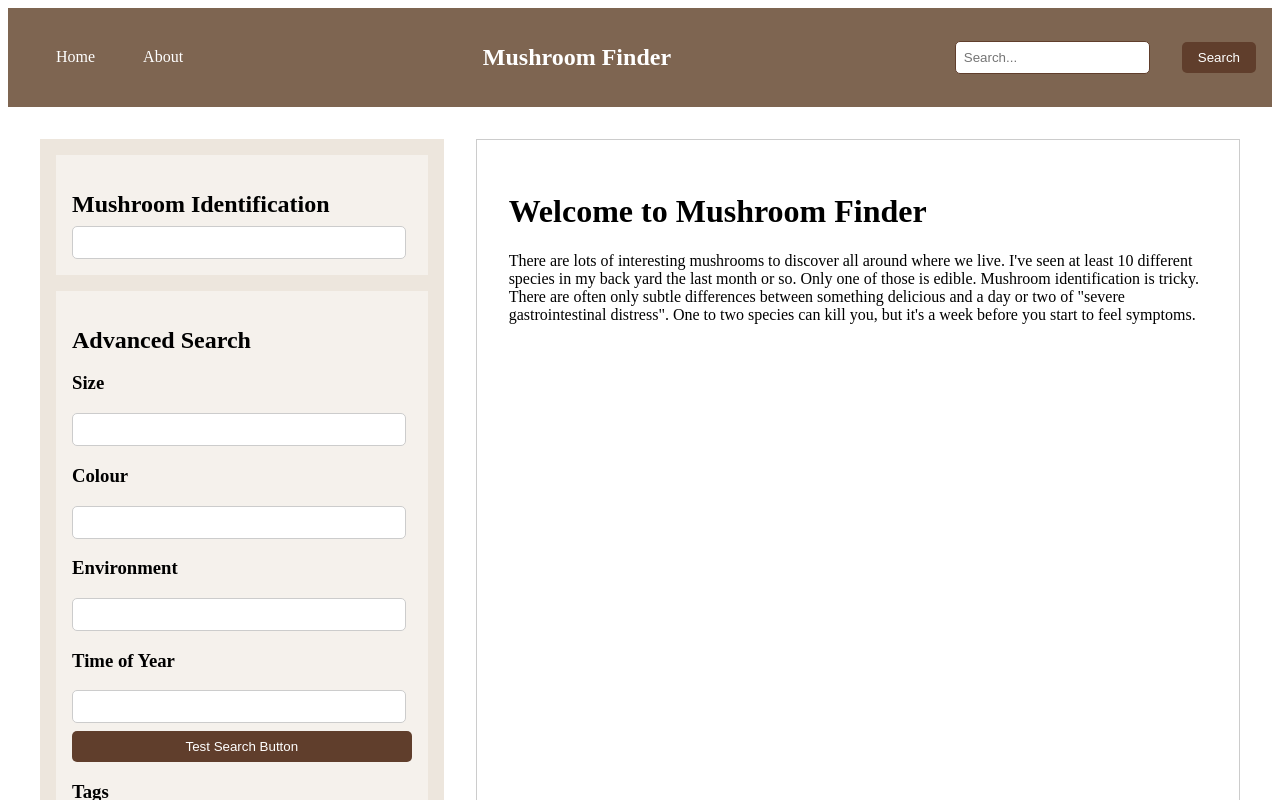
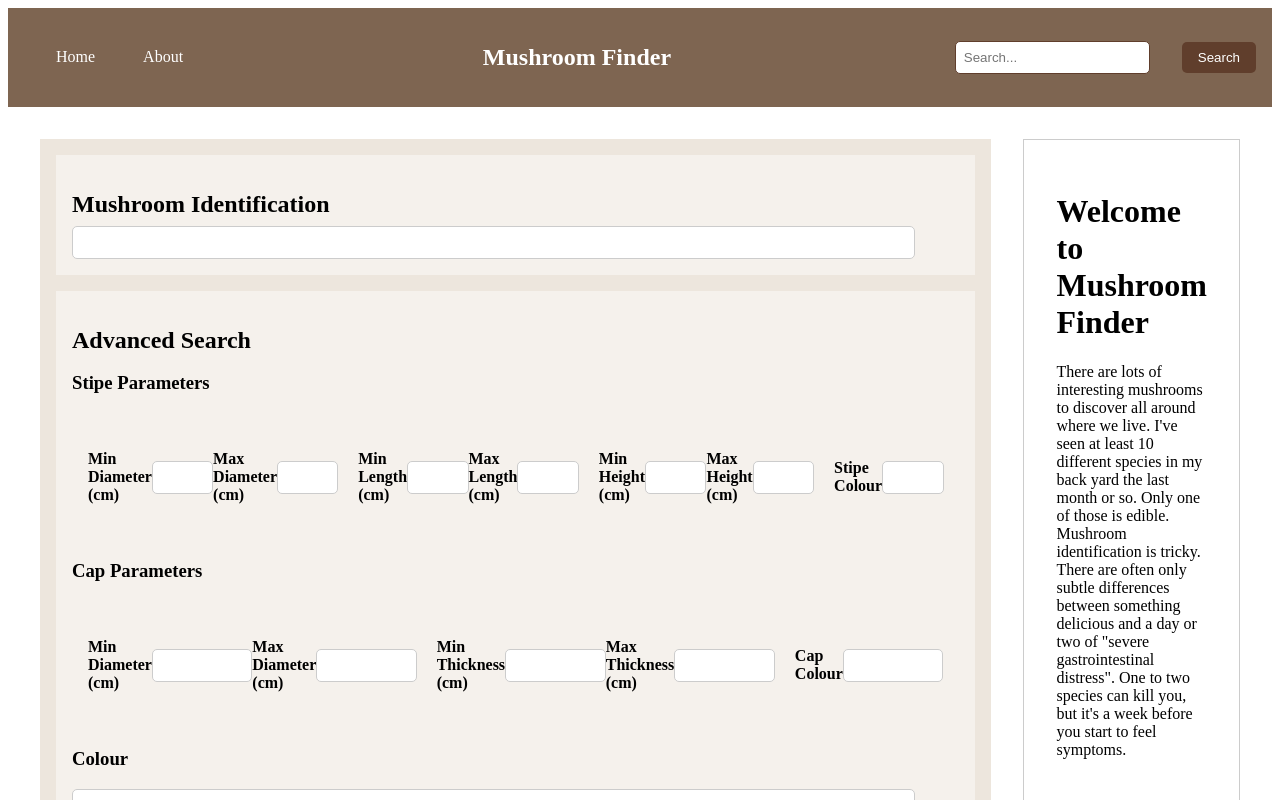
Before and after one commit to kloudsoft91/mushroom_db_app, a Nuxt app: page / in a window 1280 px wide. Shown: the top 800 px of the page. Built offline with nearby package versions, Linux system fonts and the light colour scheme.

Commit message:
Reworked filter script & some data fields. Added some inputs

```diff
--- a/data/sampledata.js
+++ b/data/sampledata.js
@@ -13,10 +13,13 @@ export default [
     "nz_books": "A Field Guide to the Fungi of New Zealand by E.J.H. Corner and P.D. Orton",
     "edibility": "Edible when young and fresh. However, it is not recommended to consume alcohol within a few hours before or after eating this mushroom due to potential adverse reactions.",
     "stipe_features": {
-      "diameter": "1-3 cm",
-      "colour": "White",
-      "length": "10-40 cm",
-      "height": "N/A",
+      "diameter_min": 1,
+      "diameter_max": 3,
+      "colour": ["White"],
+      "length_min": 10,
+      "length_max": 40,
+      "height_min": null,
+      "height_max": null,
       "bruising_colour": "No significant bruising",
       "volva_ring": "No volva, ring, or veil present"
     },
@@ -26,10 +29,12 @@ export default [
     },
     "spore_colour": "Black",
     "cap_features": {
-      "colour": "White, covered in shaggy scales",
+      "colour": ["White"],
       "texture": "Slightly rough",
-      "diameter": "3-10 cm",
-      "thickness": "N/A",
+      "diameter_min": 3,
+      "diameter_max": 10,
+      "thickness_min": null,
+      "thickness_max": null,
       "shape": "Elongated and bullet-shaped when young, opening up and becoming wavy at maturity"
     },
     "environment": "Commonly found in grassy areas, lawns, and meadows, as well as along roadsides and waste areas.",
@@ -53,10 +58,13 @@ export default [
     "nz_books": "Not listed in the provided NZ books.",
     "edibility": "Highly toxic, and consumption can lead to severe poisoning.",
     "stipe_features": {
-      "diameter": "1-2 cm",
-      "colour": "White",
-      "length": "8-15 cm",
-      "height": "5-20 cm",
+      "diameter_min": 1,
+      "diameter_max": 2,
+      "colour": ["White"],
+      "length_min": 8,
+      "length_max": 15,
+      "height_min": 5,
+      "height_max": 20,
       "bruising_colour": "No significant bruising",
       "volva_ring": "Has a volva at the base of the stipe, and a distinctive ring on the upper part."
     },
@@ -66,10 +74,12 @@ export default [
     },
     "spore_colour": "White",
     "cap_features": {
-      "colour": "Bright red to orange with white to yellow warts",
+      "colour": ["Red", "Orange", "White", "Yellow"],//"Bright red to orange with white to yellow warts",
       "texture": "Covered in warts",
-      "diameter": "10-20 cm",
-      "thickness": "N/A",
+      "diameter_min": 10,
+      "diameter_max": 20,
+      "thickness_min": null,
+      "thickness_max": null,
       "shape": "Convex, flattening with age"
     },
     "environment": "Often found in association with various trees, especially pines and birches.",
@@ -93,10 +103,13 @@ export default [
     "nz_books": "Not listed in the provided NZ books.",
     "edibility": "Not recommended for consumption due to its potential toxicity.",
     "stipe_features": {
-      "diameter": "1-3 cm",
-      "colour": "Yellowish-brown",
-      "length": "8-20 cm",
-      "height": "5-15 cm",
+      "diameter_min": 1,
+      "diameter_max": 3,
+      "colour": ["Yellow", "Brown"], //Yellowish-brown",
+      "length_min": 8,
+      "length_max": 20,
+      "height_min": 5,
+      "height_max": 15,
       "bruising_colour": "No significant bruising",
       "volva_ring": "No volva, but often has a fibrous ring on the upper part."
     },
@@ -106,10 +119,12 @@ export default [
     },
     "spore_colour": "Rust-brown",
     "cap_features": {
-      "colour": "Rusty-brown to orange",
+      "colour": ["Brown", "Orange"], //"Rusty-brown to orange",
       "texture": "Smooth or slightly fibrillose",
-      "diameter": "4-12 cm",
-      "thickness": "N/A",
+      "diameter_min": 4,
+      "diameter_max": 12,
+      "thickness_min": null,
+      "thickness_max": null,
       "shape": "Convex to broadly convex, often developing a central depression"
     },
     "environment": "Frequently found on dead wood, particularly logs and stumps.",
@@ -133,10 +148,13 @@ export default [
     "nz_books": "Not listed in the provided NZ books.",
     "edibility": "Psilocybe weraroa contains psilocybin and psilocin, which are psychoactive compounds. It is illegal to consume this mushroom in New Zealand.",
     "stipe_features": {
-      "diameter": "1-2 mm",
-      "colour": "White, often with a blueish coloration near the base",
-      "length": "5-15 cm",
-      "height": "5-15 cm",
+      "diameter_min": .1,
+      "diameter_max": .2,
+      "colour": ["White", "Blue"], //"White, often with a blueish coloration near the base",
+      "length_min": 5,
+      "length_max": 15,
+      "height_min": 5,
+      "height_max": 15,
       "bruising_colour": "Blueish bruising when handled",
       "volva_ring": "No volva, ring, or veil present"
     },
@@ -146,10 +164,12 @@ export default [
     },
     "spore_colour": "Purple-brown",
     "cap_features": {
-      "colour": "Brown to dark brown",
+      "colour": ["Brown"], //"Brown to dark brown",
       "texture": "Smooth",
-      "diameter": "0.5-2 cm",
-      "thickness": "N/A",
+      "diameter_min": .5,
+      "diameter_max": 2,
+      "thickness_min": null,
+      "thickness_max": null,
       "shape": "Conical to bell-shaped"
     },
     "environment": "Found in grassy areas, wood chips, and soils with rich organic matter.",
@@ -173,10 +193,13 @@ export default [
     "nz_books": "Not listed in the provided NZ books.",
     "edibility": "Not recommended for consumption due to the potential toxicity of some Lepiota species.",
     "stipe_features": {
-      "diameter": "0.5-1.5 cm",
-      "colour": "White",
-      "length": "5-15 cm",
-      "height": "10-25 cm",
+      "diameter_min": .5,
+      "diameter_max": 1.5,
+      "colour": ["White"],
+      "length_min": 5,
+      "length_max": 15,
+      "height_min": 10,
+      "height_max": 25,
       "bruising_colour": "No significant bruising",
       "volva_ring": "No volva, ring, or veil present"
     },
@@ -188,8 +211,10 @@ export default [
     "cap_features": {
       "colour": "Light brown to darker brown with darker scales",
       "texture": "Smooth",
-      "diameter": "5-15 cm",
-      "thickness": "N/A",
+      "diameter_min": 5,
+      "diameter_max": 15,
+      "thickness_min": null,
+      "thickness_max": null,
       "shape": "Bell-shaped, flattening with a central bump"
     },
     "environment": "Frequently found in grassy areas, pastures, and open woodlands.",
@@ -213,10 +238,13 @@ export default [
     "nz_books": "Not listed in the provided NZ books.",
     "edibility": "Not recommended for consumption due to the potential toxicity of some Cortinarius species.",
     "stipe_features": {
-      "diameter": "1-3 cm",
+      "diameter_min": 1,
+      "diameter_max": 3,
       "colour": "White with partial purple-brown veil",
-      "length": "5-15 cm",
-      "height": "8-20 cm",
+      "length_min": 5,
+      "length_max": 15,
+      "height_min": 8,
+      "height_max": 20,
       "bruising_colour": "No significant bruising",
       "volva_ring": "No volva, but often has a partial veil that leaves remnants on the stipe."
     },
@@ -228,8 +256,10 @@ export default [
     "cap_features": {
       "colour": "Purple to dark violet with fibrous texture",
       "texture": "Fibrous",
-      "diameter": "5-15 cm",
-      "thickness": "N/A",
+      "diameter_min": 5,
+      "diameter_max": 15,
+      "thickness_min": null,
+      "thickness_max": null,
       "shape": "Convex to flat"
     },
     "environment": "Often found in beech forests and other mixed woodlands.",
--- a/pages/index.vue
+++ b/pages/index.vue
@@ -23,12 +23,40 @@
         <aside class="filter-panel">
           <div id="mushroom-identification">
             <h2>Mushroom Identification</h2>
-            <input v-model="text">
+            <input v-model="text" @input="applyAllFilters">
           </div>
           <div id="advanced-search">
             <h2>Advanced Search</h2>
-            <h3>Size</h3>
-            <input v-model="text2">
+            <h3>Stipe Parameters</h3>
+            <div style="display: flex; justify-content: space-between; align-items: center;">
+            <h4>Min Diameter (cm)</h4>
+            <input v-model="minStipeDiam">
+            <h4>Max Diameter (cm)</h4>
+            <input v-model="maxStipeDiam" style="margin-right: 20px;">
+            <h4>Min Length (cm)</h4>
+            <input v-model="textLen1">
+            <h4>Max Length (cm)</h4>
+            <input v-model="textLen2" style="margin-right: 20px;">
+            <h4>Min Height (cm)</h4>
+            <input v-model="textHei1">
+            <h4>Max Height (cm)</h4>
+            <input v-model="textHei2" style="margin-right: 20px;">
+            <h4>Stipe Colour</h4>
+            <input v-model="textStiCol">
+            </div>
+            <h3>Cap Parameters</h3>
+            <div style="display: flex; justify-content: space-between; align-items: center;">
+            <h4>Min Diameter (cm)</h4>
+            <input v-model="textCapDiam1">
+            <h4>Max Diameter (cm)</h4>
+            <input v-model="textCapDiam2" style="margin-right: 20px;">
+            <h4>Min Thickness (cm)</h4>
+            <input v-model="textCapThi1">
+            <h4>Max Thickness (cm)</h4>
+            <input v-model="textCapThi2" style="margin-right: 20px;">
+            <h4>Cap Colour</h4>
+            <input v-model="textCapCol">
+            </div>
             <h3>Colour</h3>
             <input v-model="text3">
             <h3>Environment</h3>
@@ -37,11 +65,11 @@
             <input v-model="text5">
             <button @click="searchMushrooms">Test Search Button</button>
             <h3>Tags</h3>
-            <select v-model="selectedTags" multiple>
+            <select v-model="selectedTags" multiple @change="applyAllFilters">
               <option v-for="tag in availableTags" :key="tag" :value="tag">{{ capitalize(tag) }}</option>
             </select>
             <br>
-            <button @click="filterMushrooms">Apply Filters</button>
+            <button @click="applyAllFilters">Apply Filters</button>
           </div>
           <hr>
           <div id="mushroom-name">
@@ -54,7 +82,7 @@
                   <button>View Details</button>
                 </li>
               </ul>
-              <p v-else>No filter selected</p>
+              <p v-else>No Mushrooms Found</p>
           </div>
         </aside>
 
@@ -83,49 +111,85 @@
   const selectedTags = ref([]);
 
   const text = ref("");
-  const text2 = ref("");
+
+  const minStipeDiam = ref("");
+  const maxStipeDiam = ref("");
+
   const text3 = ref("");
   const text4 = ref("");
   const text5 = ref("");
 
-  //assign data to 'mushrooms' array
+  //Load data
   onMounted(() => {
     mushrooms.value = mushroomData;
+    //This will display all mushrooms in results initially
+    filteredMushrooms.value = mushrooms.value;
   });
 
-  //applies tag filters
-  const applyTagFilter = () => {
-    return mushrooms.value.filter((mushroom) =>
-    selectedTags.value.every((tag) => mushroom.tags.includes(tag))
-    );
+  //Tag Filter
+  const filterByTags = (data) => {
+    //if no input - no data change
+    if (selectedTags.value.length === 0) {
+      return data;
+    }
+    //otherwise filter by selected tag
+    return data.filter(mushroom =>
+      selectedTags.value.every(tag => mushroom.tags.includes(tag))
+      );
   };
 
-  //passes tag inputs to applyTagFilter
-  const filterMushrooms = () => {
-    //no tags selected -> display all mushrooms
-    if(selectedTags.value.length === 0){
-      filteredMushrooms.value = mushrooms.value;
-    } else{
-      filteredMushrooms.value = applyTagFilter();
+  //Name Filter
+  const filterByName = (data) => {
+    //if no input - no data change
+    if (!text.value) {
+      return data;
     }
+    //otherwise filter data by input against latin & common names
+    return data.filter(d =>
+      d.common_names.toLowerCase().includes(text.value.toLowerCase()) ||
+      d.latin_names.toLowerCase().includes(text.value.toLowerCase())
+      );
   };
 
-  //List of predefined tags
+  //Stipe Diameter Filter (can pretty much copy paste this for all other min/max int inputs)
+  const filterByStipeDiameter = (data, min, max) => {
+    //if no inputs - no data change
+    if(!min && !max){
+      return data;
+    }
+    //otherwise filter by stipe diameter
+    return data.filter(d => {
+      if (!d.stipe_features) return false;
+      //change string inputs to ints
+      const intMin = +min;
+      const intMax = +max;
+
+      //check & filter data within input range
+      let withinMin = min ? d.stipe_features.diameter_min >= intMin : true;
+      let withinMax = max ? d.stipe_features.diameter_min <= intMax : true;
+      return withinMin && withinMax;
+    })
+  }
+
+  //Apply all of the Filters (Have to decide when this is called
+  //currently called on filter button press, tag select, and when typing in Name search
+  const applyAllFilters = () => {
+    let results = mushrooms.value;
+    //pull results from each filter function
+    results = filterByTags(results);
+    results = filterByName(results);
+    results = filterByStipeDiameter(results, minStipeDiam.value, maxStipeDiam.value)
+    //assign results to filteredMushrooms array
+    filteredMushrooms.value = results;
+    //debug log
+    console.log('Filtered Results:', filteredMushrooms.value);
+  };
+
+  //predefined tags
   const availableTags = ['edible', 'poisonous', 'psychoactive']
 
-  //Capitalize tags for user without changing data
-  const capitalize = (str) => {
-    return str.charAt(0).toUpperCase() + str.slice(1);
-  };
-
-  const searchMushrooms = () => {
-    var data = JSON.parse(JSON.stringify(mushrooms.value));
-    //The filter function should include d.JSONObject.includes(constValue) and || OR or && AND to add more search parameters. Includes() is just for string objects.
-    var searchedMushrooms = data.filter(d => (d.common_names.toLowerCase().includes(text.value.toLowerCase()) || d.latin_names.toLowerCase().includes(text.value.toLowerCase())) && d.cap_features.diameter.includes(text2.value) && d.cap_features.colour.includes(text3.value) && d.environment.includes(text4.value));
-    filteredMushrooms.value = searchedMushrooms;
-    console.log(text2.value);
-    console.log(searchedMushrooms);
-  };
+  //capitalize tags for display
+  const capitalize = (str) => str.charAt(0).toUpperCase() + str.slice(1);
   </script>
 
   <style scoped>
```
